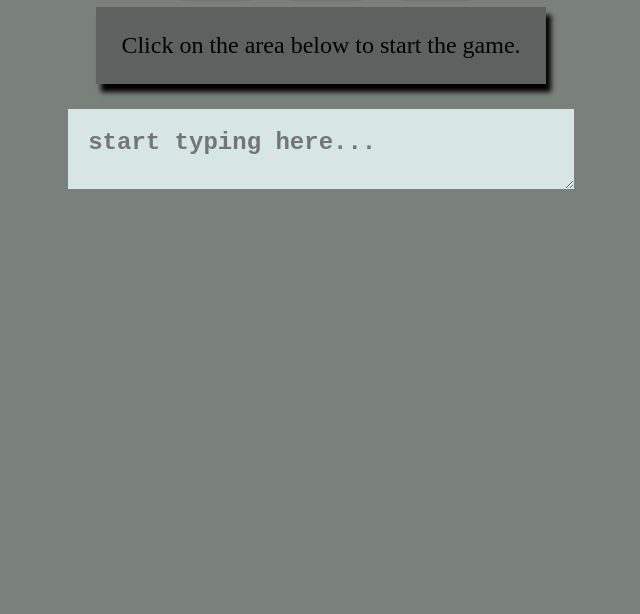
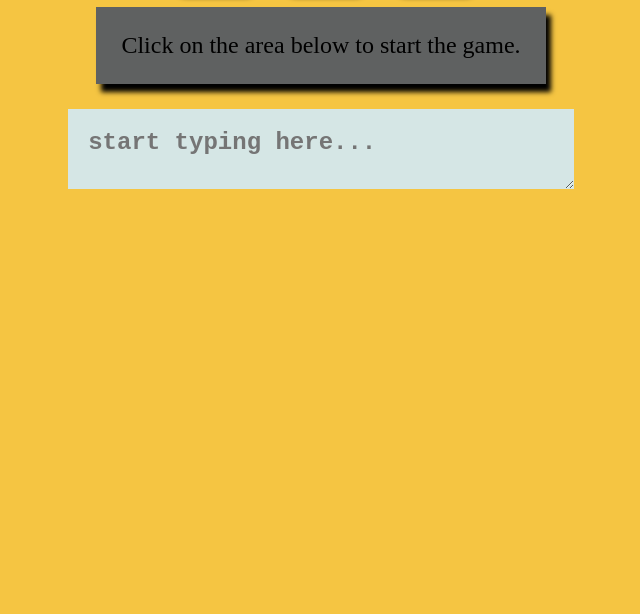
Before and after one commit to aostn/Jscript-TypingGame, a plain HTML site: page index.html in a window 1280 px wide. Shown: the part 186-800 px from the top of the page, without its empty margins (319-959 px from the left). Drawn offline with Linux system fonts and the light colour scheme.

Commit message:
Update color

```diff
--- a/style.css
+++ b/style.css
@@ -1,5 +1,5 @@
 body{
-    background-color: #7a807c;
+    background-color: #f5c542;
     color: black;
     text-align: center;
 }
```
